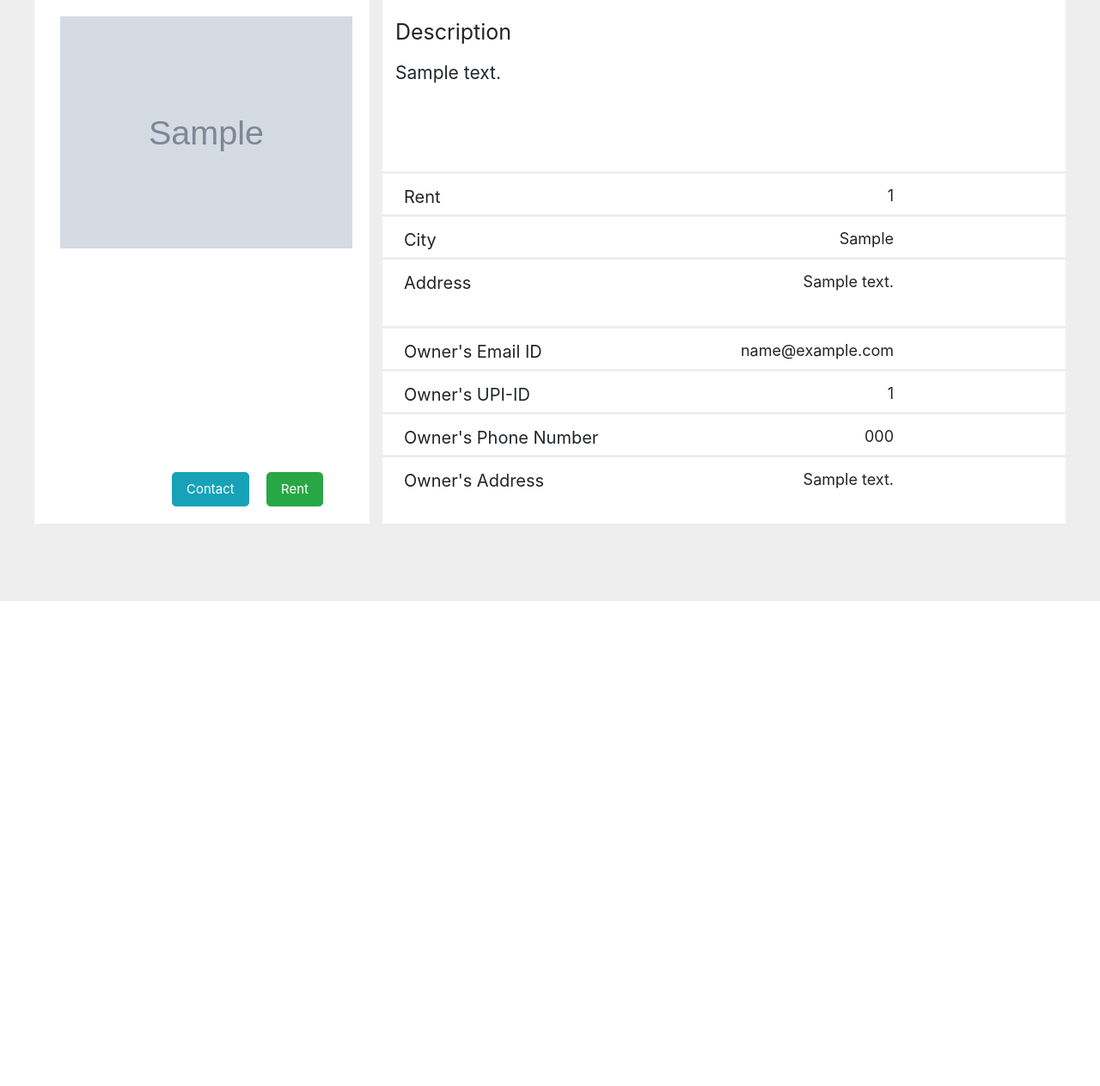
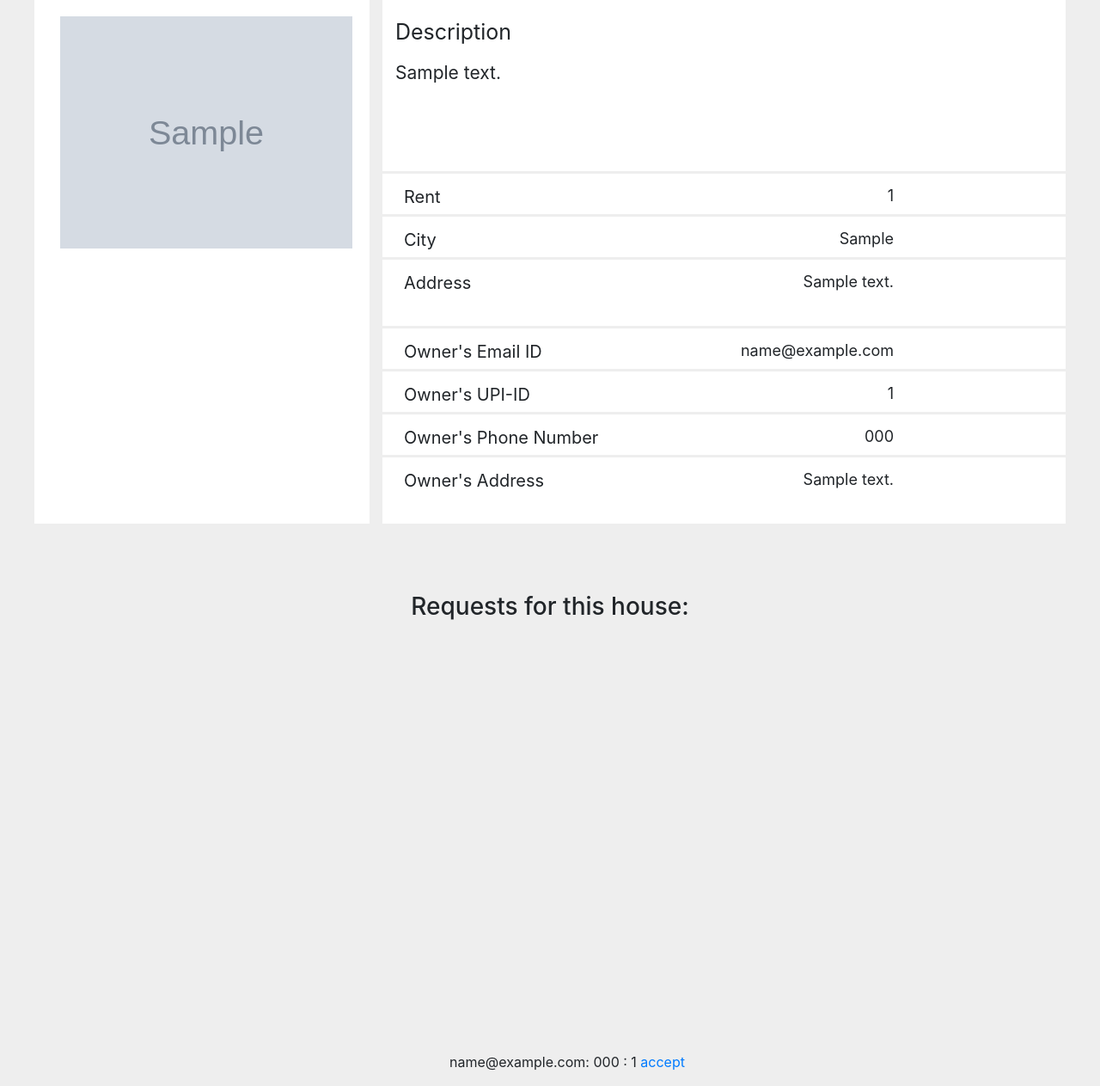
Before and after one commit to srujangit123/DBMS-Project, a Django app: page /houses/1 in a window 1280 px wide. Shown: the part 111-1374 px from the top of the page at 86% size. Before the commit the page ends 810 px from the top, so only its background shows below. Run offline with Django 3.2, Linux system fonts and the light colour scheme; a user stored in the database is signed in; tables that the repository leaves empty hold one stand-in row (values such as "Sample post"); grey boxes marked "Sample" are stand-in pictures; some libraries are stand-ins or nearby versions.

Commit message:
house owner

```diff
--- a/static/css/house_details.css
+++ b/static/css/house_details.css
@@ -148,3 +148,9 @@
   border-radius: 1mm;
   border-color: rgb(172, 15, 15);
 }
+
+.req{
+  position: relative;
+  padding-top: 250px;
+  margin-top: 250px;
+}
--- a/templates/house_details.html
+++ b/templates/house_details.html
@@ -134,8 +134,10 @@
         {% for img in images %}
           <img src="/media/{{img.image}}" class="pos image_image" />
         {% endfor %}
-        <button type="button" class= "btn btn-lg btn-info pos image_contact button">Contact</button>
-        <button type="button" class= "btn btn-lg btn-success pos image_rentnow button">Rent</button>
+        {%if owner.email != user.email %}
+          <a href="#" role="button" class= "btn btn-lg btn-info pos image_contact button">Contact</a>
+          <a href = "/request/{{house.house_id}}"button type="button" class= "btn btn-lg btn-success pos image_rentnow button">Rent</a>
+        {% endif %}
         <div class="pos image_vl"></div>
         <div class="pos image_text_desc_name">Description</div>
         <div class="pos image_text_desc">{{house.description}}</div>
@@ -162,6 +164,16 @@
         <div class="pos image_text" style="top: 545px">{{owner.address}}</div>
         <div class="pos image_hl" style="top: 610px"></div>
       </div>
+
+      {% if user.is_authenticated and owner.id == user.id %}
+        <h3 style="text-align:center; margin-top: 800px">Requests for this house: </h3>
+        <ol class="req" >
+          {% for req in requests %}
+          <p style="text-align:center">{{req.user_id.email}}: {{req.user_id.phoneno}} : {{req.user_id_id}}
+            <a style href = '/requests/accept/{{house.house_id}}/{{req.user_id_id}}'>accept</a></p>
+          {% endfor %}
+        </ol>
+      {% endif %}
       <div class="pos"></div>
     </div>
   </body>
```
